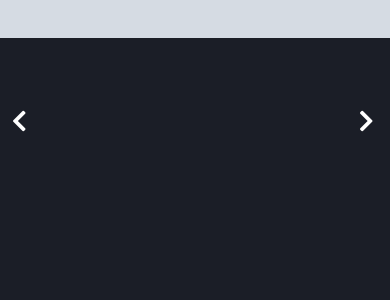
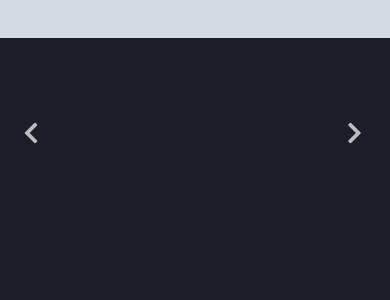
Before and after one commit to programacionPC/SalomonUrreart, a CodeIgniter app: page /proyectos/index.php/detallepintura_c/index/1 in a window 390 px wide. Shown: the part 313-613 px from the top of the page. Run offline with CodeIgniter, Linux system fonts and the light colour scheme; tables that the repository leaves empty or names only in its code hold one stand-in row (values such as "Sample post"); grey boxes marked "Sample" are stand-in pictures; some web fonts are replaced.

Commit message:
cambios generales

```diff
--- a/application/views/header/header_DetallesPonchos.php
+++ b/application/views/header/header_DetallesPonchos.php
@@ -6,8 +6,8 @@
 		<meta http-equiv="content-type"  content="text/html; charset=utf-8"/>
         <meta name="viewport" content="width=device-width, initial-scale=1.0">
 
-		<link rel="stylesheet" type="text/css" href="<?php echo base_url();?>assets/css/EstilosPort_Art.css"/>
-		<link rel="stylesheet" type="text/css" href="<?php echo base_url();?>assets/css/MediaQuery_EstilosPort_Art_800.css"/>
+		<link rel="stylesheet" type="text/css" href="<?php echo base_url();?>assets/css/EstilosPort_Art.css?v=<?php echo rand();?>"/>
+		<link rel="stylesheet" type="text/css" href="<?php echo base_url();?>assets/css/MediaQuery_EstilosPort_Art_800.css?v=<?php echo rand();?>"/>
 
         <link rel='stylesheet' type='text/css' href='https://fonts.googleapis.com/css?family=RLato|Raleway:400|Montserrat|Gruppo'>
 
--- a/assets/css/EstilosPort_Art.css
+++ b/assets/css/EstilosPort_Art.css
@@ -258,7 +258,7 @@ hr{
 	font-size: 1.4em;
 }
 .cont_ponchoDetalle--iconoLeft{
-	color: white;
+	color: rgba(255, 255, 255, 0.7);
 	font-size: 2em;
 	position: absolute;
 	z-index: 1;
@@ -267,7 +267,7 @@ hr{
 	cursor: pointer;
 }
 .cont_ponchoDetalle--iconoRight{
-	color: white;
+	color: rgba(255, 255, 255, 0.7);
 	font-size: 2em;
 	position: absolute;
 	z-index: 1;
@@ -354,24 +354,25 @@ hr{
 .ContenedorTitulo{
 	background-color: rgb(16, 20, 23);
     width: 100%;
-	display: flex;
+	/* display: flex; */
 	justify-content: space-between;
 	height: 100vh;
     text-align: center;
 }
 .ContenedorTitulo_div1{
 	overflow: hidden;
-	width: 60%;
+	width: 100%;
 }
 .ContenedorTitulo_div2{/*inicio*/
+	position: absolute;
 	width: 40%;
 	height: 15%;
-	margin-top: 3%;
+	top: 3%;
 }
 .ContenedorTitulo_secciones{/*inicio*/
 	position: absolute;
 	top: 30%;
-	left: 60%;
+	/* left: 60%; */
 	width: 30%;
 }
 .ContenedorTitulo--h1_1{
--- a/assets/css/MediaQuery_EstilosPort_Art_800.css
+++ b/assets/css/MediaQuery_EstilosPort_Art_800.css
@@ -90,10 +90,12 @@
     }
     .cont_ponchoDetalle--iconoLeft{
         font-size: 1.5em;
+        padding: 3%;
     }
     .cont_ponchoDetalle--iconoRight{
         font-size: 1.5em;
-        left: 92%;
+        left: 86%;
+        padding: 3%;
     }
     .cont_ponchoDetalle--leyenda{
         background-color:rgba(45, 40, 38, 0.6) ;
```
